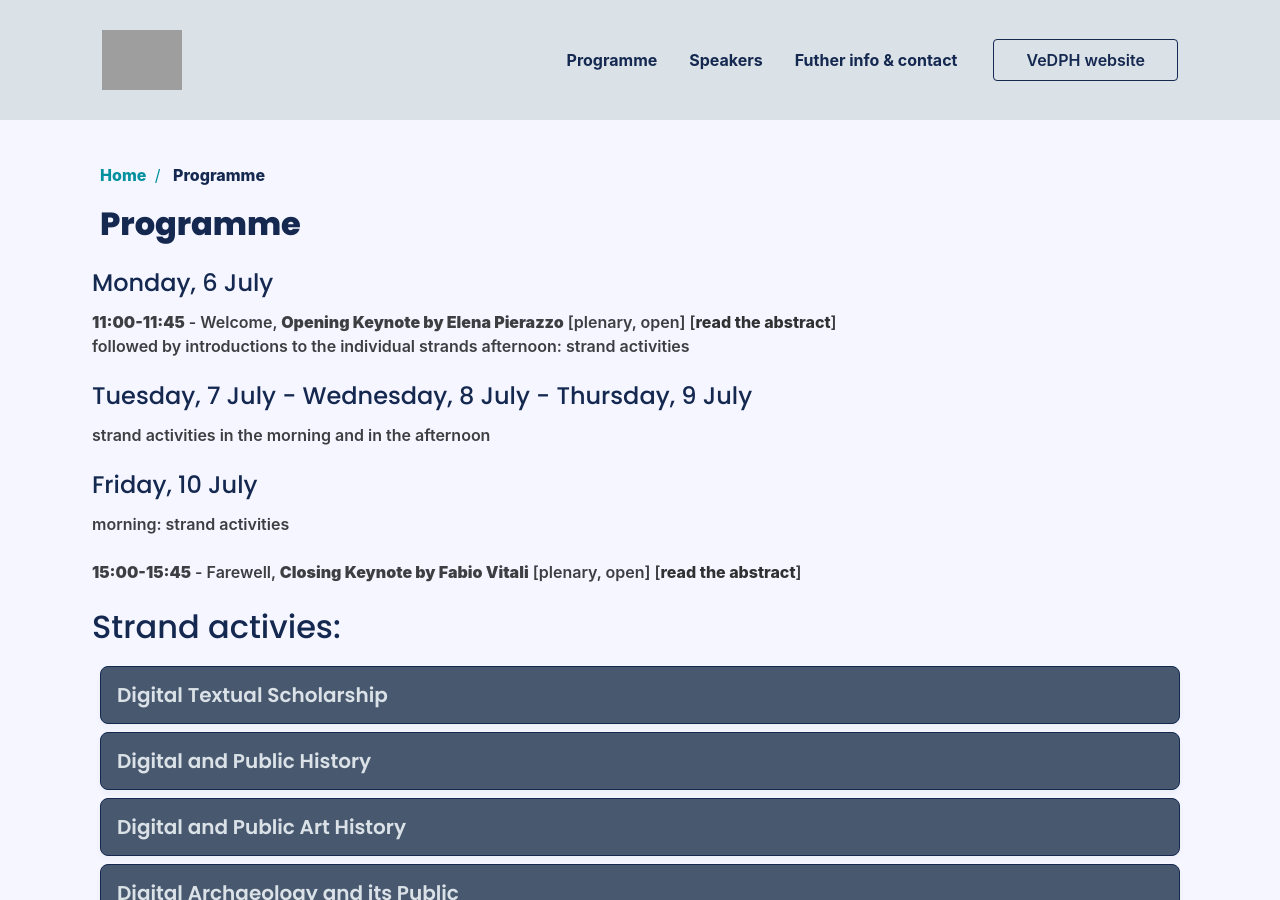
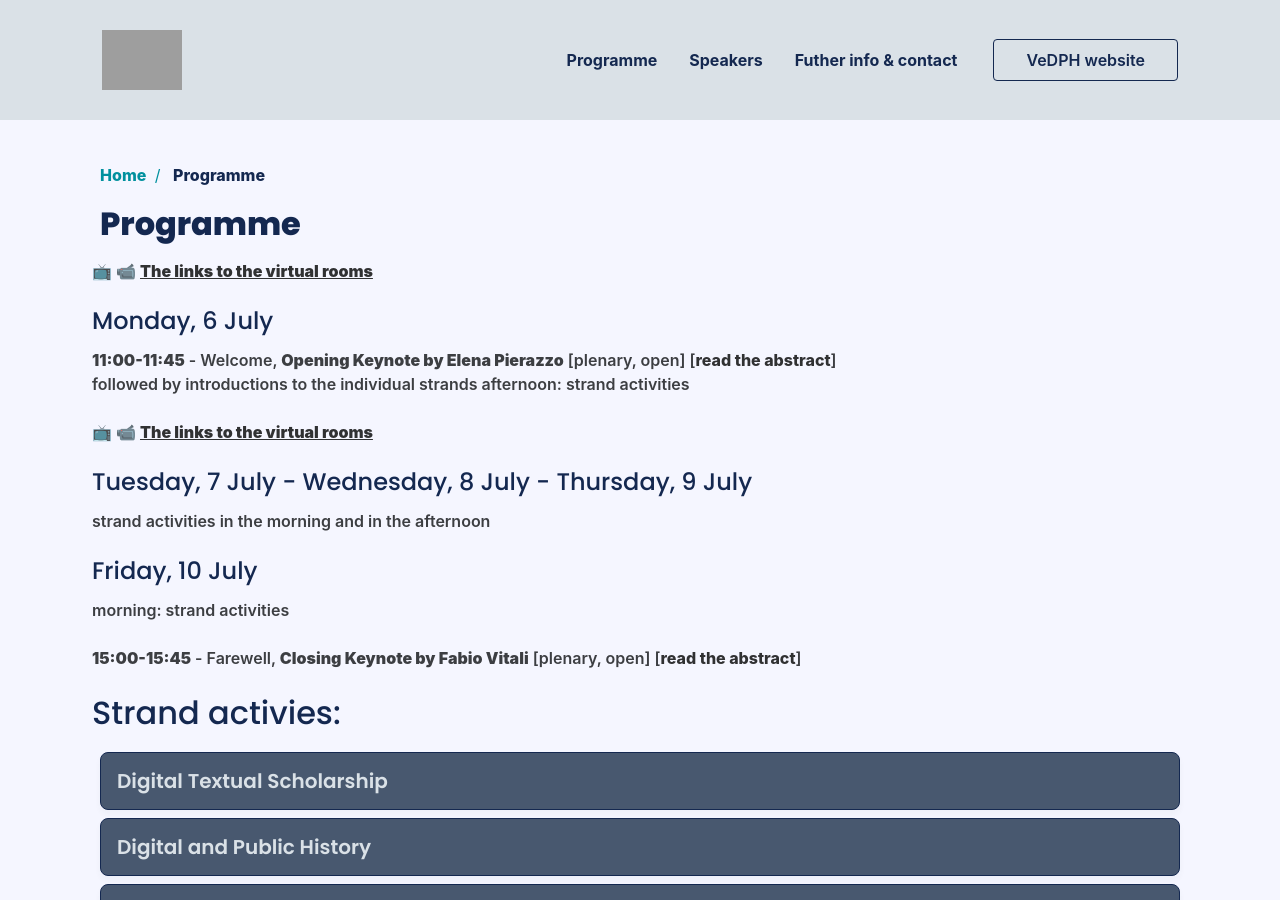
Before and after one commit to vedph/summercamp, a Jekyll site: the page built from programme/index.html, in a window 1280 px wide and 900 px high. Built offline with Jekyll 4.4.1, drawn with Linux system fonts in a browser that asks for light colours; nearby versions of some CDN libraries; some web fonts are replaced; grey boxes are pictures that could not be loaded.

Commit message:
link to the virtual rooms

```diff
--- a/programme/index.html
+++ b/programme/index.html
@@ -5,10 +5,11 @@ title: Programme
 ---
 
 <div>
+  <p class="text-secondary color" style="text-align: justify;">📺 📹 <a href="{{site.baseurl}}/videos"><u><strong>The links to the virtual rooms</strong></u></a></p>
   <h4>Monday, 6  July</h4>
   <p class="text-secondary color" style="text-align: justify;"><strong>11:00-11:45</strong> - Welcome, <strong>Opening Keynote by Elena Pierazzo</strong> [plenary, open] [<a href="{{site.baseurl}}/keynote">read the abstract</a>]<br />
   followed by introductions to the individual strands afternoon: strand activities</p>
-
+<p class="text-secondary color" style="text-align: justify;">📺 📹 <a href="{{site.baseurl}}/videos"><u><strong>The links to the virtual rooms</strong></u></a></p>
   <h4>Tuesday, 7 July - Wednesday, 8 July - Thursday, 9 July</h4>
   <p class="text-secondary color" style="text-align: justify;">strand activities in the morning and in the afternoon</p>
 
--- a/programme/strand_1.html
+++ b/programme/strand_1.html
@@ -6,7 +6,7 @@ subcategory: programme
 ---
 
 <p class="text-secondary color" style="text-align: justify;">This strand provides a brief overview of theories and practices in digital scholarly editing. Participants will be introduced to the very basics of markup and text encoding, linked open data and semantic web technologies, documentation and analysis of material textual aspects, and tools and applications for publication. The format will alternate open seminars with laboratory sessions and hands-on exercises restricted to successful applicants of the originally planned summer school. The famous travel report of the Venetian explorer Marco Polo will serve as a starting point (as preserved in an <a href="https://iiif.bodleian.ox.ac.uk/iiif/viewer/d21e23ac-11a8-4d24-ad4d-07ad10e0ea34#?c=0&m=0&s=0&cv=456&r=0&xywh=-2767%2C-379%2C10872%2C7574" target="_blank">illustrated manuscript copy from the Bodleian Library</a>). Further resources and all teaching materials will be freely accessible on our Github repository.</p>
-
+<p class="text-secondary color" style="text-align: justify;">📺 📹 <a href="{{site.baseurl}}/videos"><u><strong>The links to the virtual rooms</strong></u></a></p>
 <div>
 <h4>Monday, 6 July 2020</h4>
 
--- a/programme/strand_2.html
+++ b/programme/strand_2.html
@@ -6,7 +6,7 @@ subcategory: programme
 ---
 
 <p>This strand focuses on the application of digital technologies and a public approach to historical research and dissemination. The classes aim at giving an overview of very different topics, ranging from memory to social media, from television to digital tools, offering reflections on how we connect to, reconstruct, understand and eventually tell our past with digital and public methodologies. The strand includes activities that the students can perform on their own before getting feedback from the teacher. A special attention will be devoted to the intersection between history and the exceptional situation we’re going through due to the Covid-19 emergency.</p>
-
+<p class="text-secondary color" style="text-align: justify;">📺 📹 <a href="{{site.baseurl}}/videos"><u><strong>The links to the virtual rooms</strong></u></a></p>
 <h4>Monday, 6 July 2020</h4>
 
 <p><strong>11:00-11:45</strong> - <strong>Welcome, Keynote by Elena Pierazzo</strong> (Univ. Tours) [plenary, open]</p>
--- a/programme/strand_3.html
+++ b/programme/strand_3.html
@@ -6,7 +6,7 @@ subcategory: programme
 ---
 
 <p style="text-align: justify;">This strand focuses on the technological development and its cultural implications which occurred in the arts sector over the last decades. In doing this, the digital aspect is approached both on the side of artistic production and the art system as well as on the side of museums and art historical representation. The issues of technological change, digital nativity, virtual realms and digital tools will be discussed also in the context of the current international situation of crisis. Both the theoretical debate and practical tools for digital art historians shall be explored by means of lectures and labs, which will include a hands-on workshop on tools for digital analysis of illustrations, a students’ forum on digital culture at the time of Covid-19, and a roundtable to discuss recent tools and developments in Digital and Public Art History with experts of European renown.</p>
-
+<p class="text-secondary color" style="text-align: justify;">📺 📹 <a href="{{site.baseurl}}/videos"><u><strong>The links to the virtual rooms</strong></u></a></p>
 <h4>Monday, 6 July 2020</h4>
 
 <p><strong>11:00-11:45</strong> - <strong>Welcome, Keynote by Elena Pierazzo</strong> (Univ. Tours) [plenary, open]</p>
--- a/programme/strand_4.html
+++ b/programme/strand_4.html
@@ -6,6 +6,7 @@ subcategory: programme
 ---
 
 <p style="text-align: justify;">This strand focuses on theories and practices that archaeologists apply in surveys, remote sensing, spatial analysis, data collection and data management. Participants will engage in digital strategies to analyze the heritage and visualize, share and communicate it to the public. Moreover, taking advantage of the recent Covid-19 lockdown experience, and using archaeological tools and methods, Strand #4 aims to explore how the materiality of representative objects that shaped/are shaping our daily life may be narrated, interpreted, visualized and digitized.</p>
+<p class="text-secondary color" style="text-align: justify;">📺 📹 <a href="{{site.baseurl}}/videos"><u><strong>The links to the virtual rooms</strong></u></a></p>
 <h4>Monday, 6 July 2020</h4>
 <p><strong>11:00-11:45</strong> - <strong>Welcome, Keynote by Elena Pierazzo</strong> (Univ. Tours) [plenary, open]</p>
 
```
